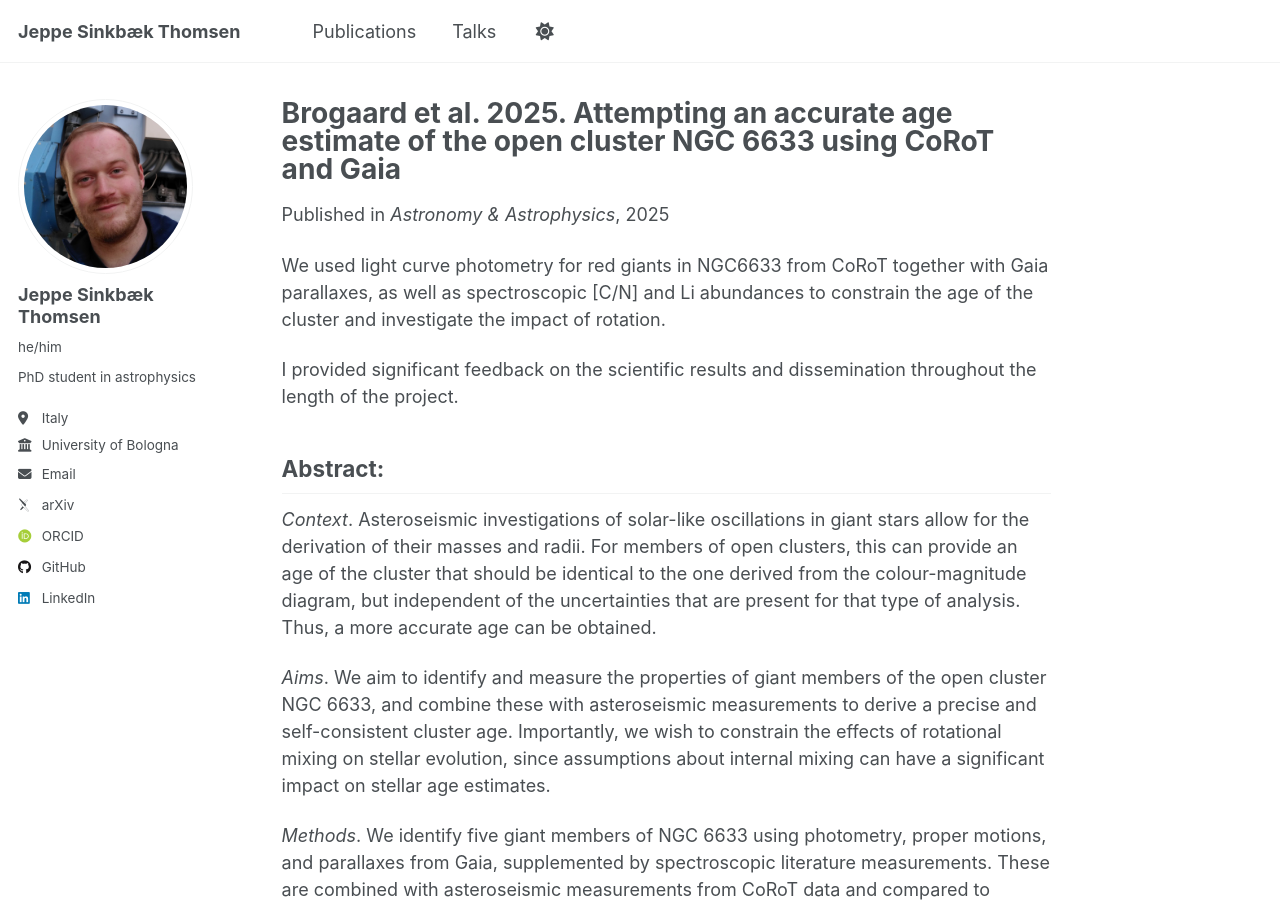
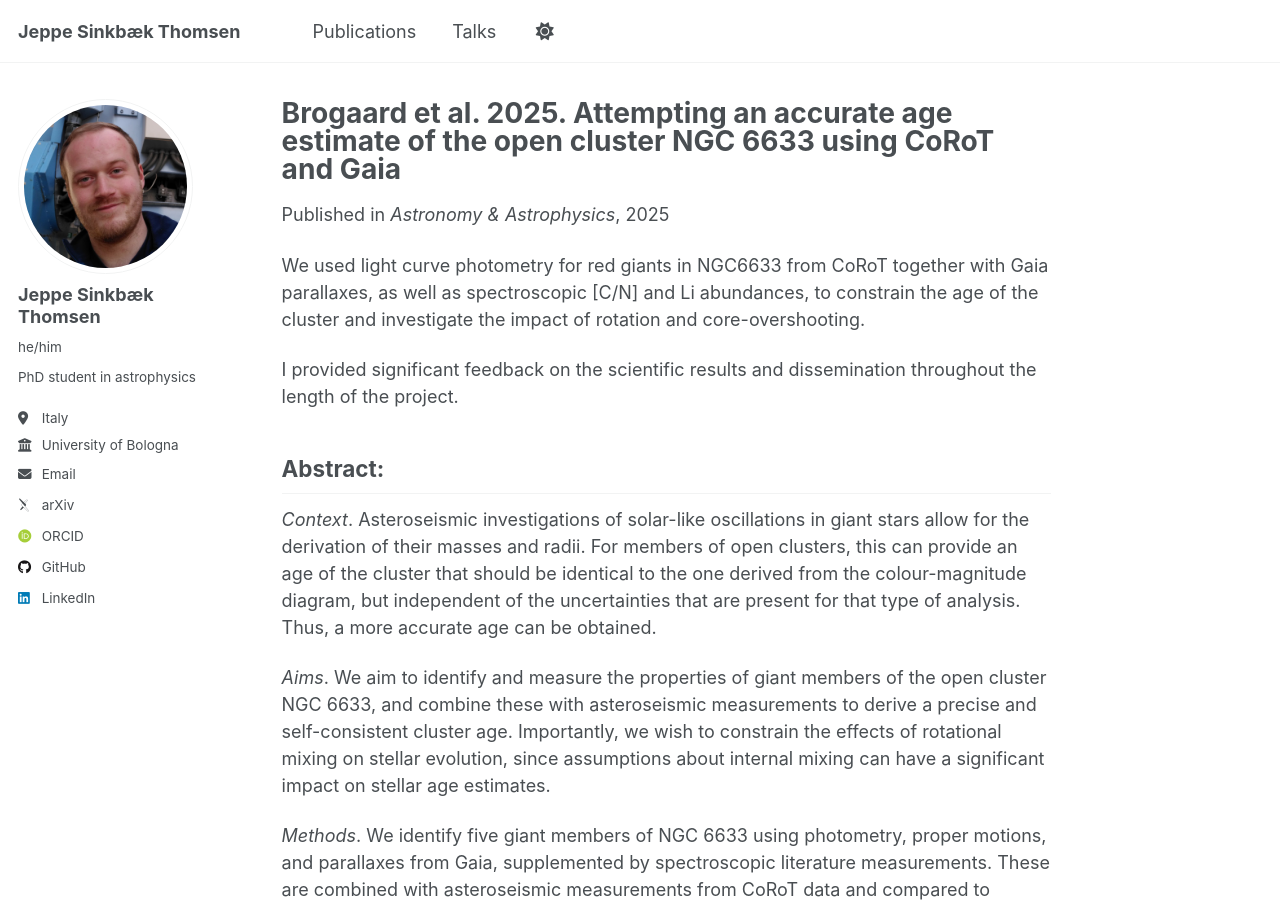
Before and after one commit to jsinkbaek/jsinkbaek.github.io, a Jekyll site: the page built from _publications/2025-08-01-Brogaard.md, in a window 1280 px wide and 900 px high. Built offline with Jekyll 4.4.1, drawn with Linux system fonts in a browser that asks for light colours; some web fonts are replaced; a script that is not in the unit is left out.

Commit message:
Update 2025-08-01-Brogaard.md

```diff
--- a/_publications/2025-08-01-Brogaard.md
+++ b/_publications/2025-08-01-Brogaard.md
@@ -3,13 +3,13 @@ title: "Brogaard et al. 2025. Attempting an accurate age estimate of the open cl
 collection: publications
 category: manuscripts
 permalink: /publication/2025-08-01-Brogaard
-excerpt: 'We used light curve photometry for red giants in NGC6633 from CoRoT together with Gaia parallaxes and spectroscopy to constrain the age of the cluster. I contributed scientific discussion on the statistics of the sample measurements, and provided scientific comments on the study and manuscript. I provided significant feedback on the scientific results and dissemination throughout the length of the project.'
+excerpt: 'We used light curve photometry for red giants in NGC6633 from CoRoT together with Gaia parallaxes and spectroscopy, in order to constrain the age of the cluster. I contributed scientific discussion on the statistics of the sample measurements, and provided scientific comments on the study and manuscript. I provided significant feedback on the scientific results and dissemination throughout the length of the project.'
 date: 2025-08-01
 venue: 'Astronomy & Astrophysics'
 paperurl: 'https://jsinkbaek.github.io/files/Brogaard2025_2508.19767v2.pdf'
 citation:
 ---
-We used light curve photometry for red giants in NGC6633 from CoRoT together with Gaia parallaxes, as well as spectroscopic [C/N] and Li abundances to constrain the age of the cluster and investigate the impact of rotation.
+We used light curve photometry for red giants in NGC6633 from CoRoT together with Gaia parallaxes, as well as spectroscopic [C/N] and Li abundances, to constrain the age of the cluster and investigate the impact of rotation and core-overshooting.
 
 I provided significant feedback on the scientific results and dissemination throughout the length of the project.
 
```
